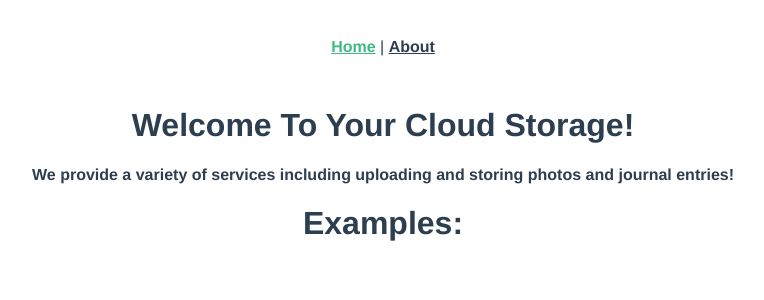
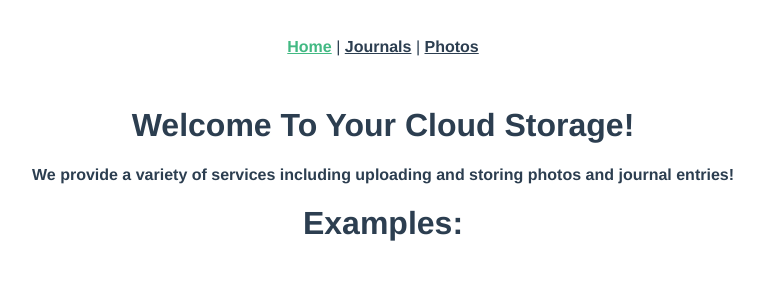
Before and after one commit to 18paulb/CloudStorage, a Vue app in the folder front-end/: page / in a window 1280 px wide. Shown: the top 300 px of the page, without its empty margins (257-1021 px from the left). Built offline with nearby package versions, Linux system fonts and the light colour scheme.

Commit message:
Added links

```diff
--- a/front-end/src/App.vue
+++ b/front-end/src/App.vue
@@ -2,7 +2,8 @@
   <div id="app">
     <div id="nav">
       <router-link to="/">Home</router-link> |
-      <router-link to="/about">About</router-link>
+      <router-link to="/journal">Journals</router-link> |
+      <router-link to="/photo">Photos</router-link>
     </div>
     <router-view />
   </div>
```
